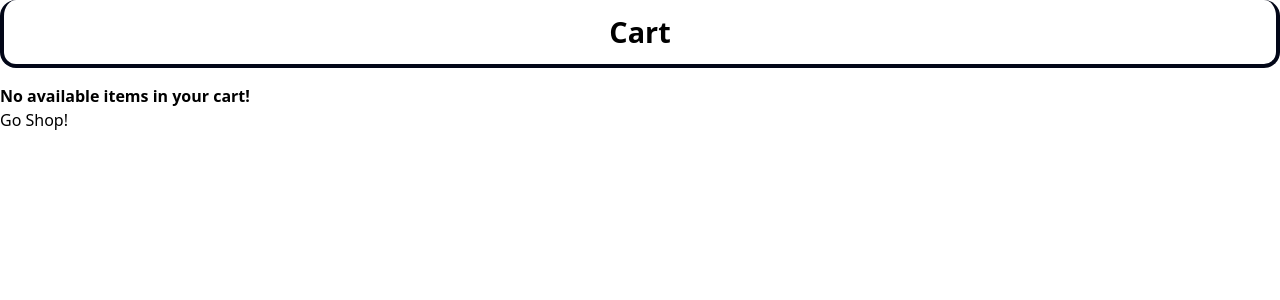
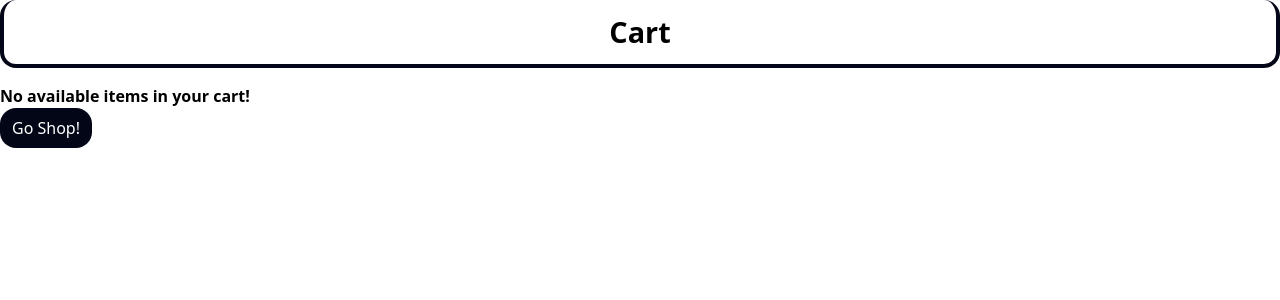
Before and after one commit to Anthony-mbaya/Crux_Bliss_Comfort, a React (Vite) app: page /cart in a window 1280 px wide. Shown: the top 300 px of the page. Built offline with nearby package versions, Linux system fonts and the light colour scheme.

Commit message:
edited home button on no items

```diff
--- a/src/Components/Cart_View/cart.jsx
+++ b/src/Components/Cart_View/cart.jsx
@@ -66,7 +66,7 @@ export const Cart = () => {
             <p>
               <strong>No available items in your cart!</strong>
             </p>
-            <button onClick={() => navigate("/")}>Go Shop!</button>
+            <button onClick={() => navigate("/")} className="bg-slate-950 text-white px-3 py-2 rounded-2xl">Go Shop!</button>
           </div>
         )}
       </div>
```
